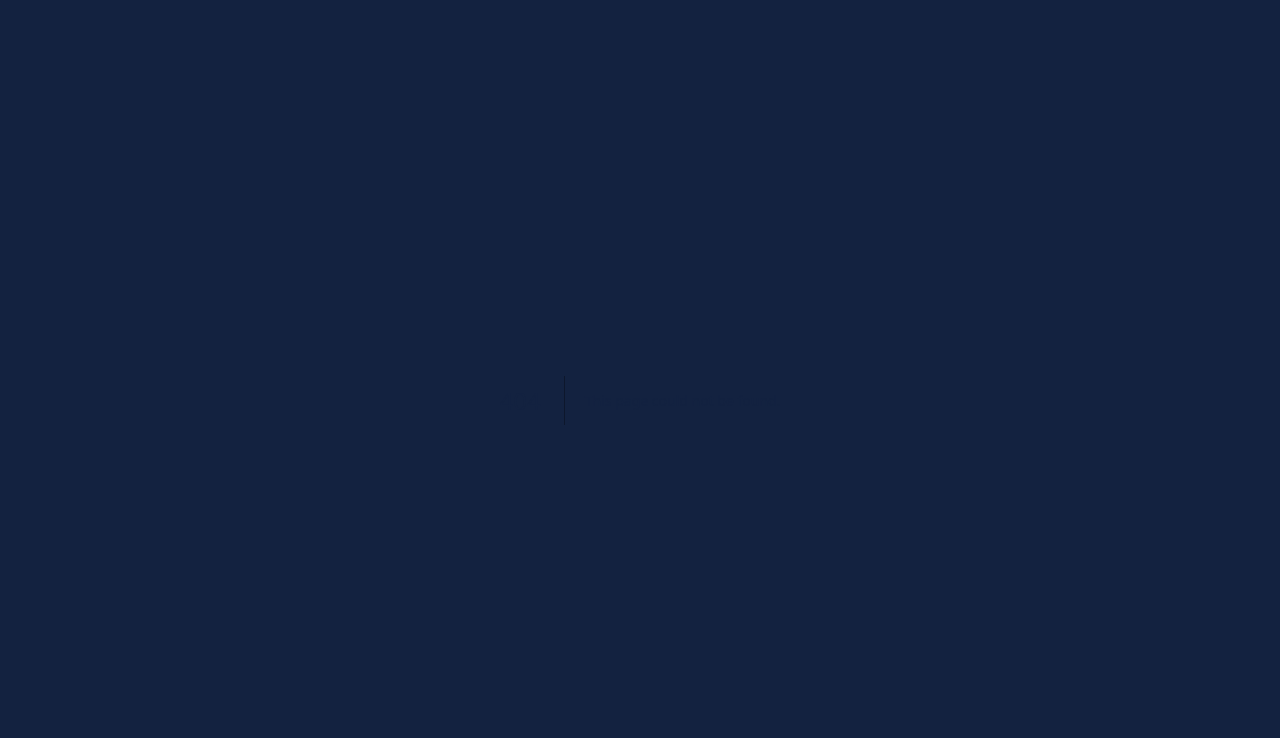
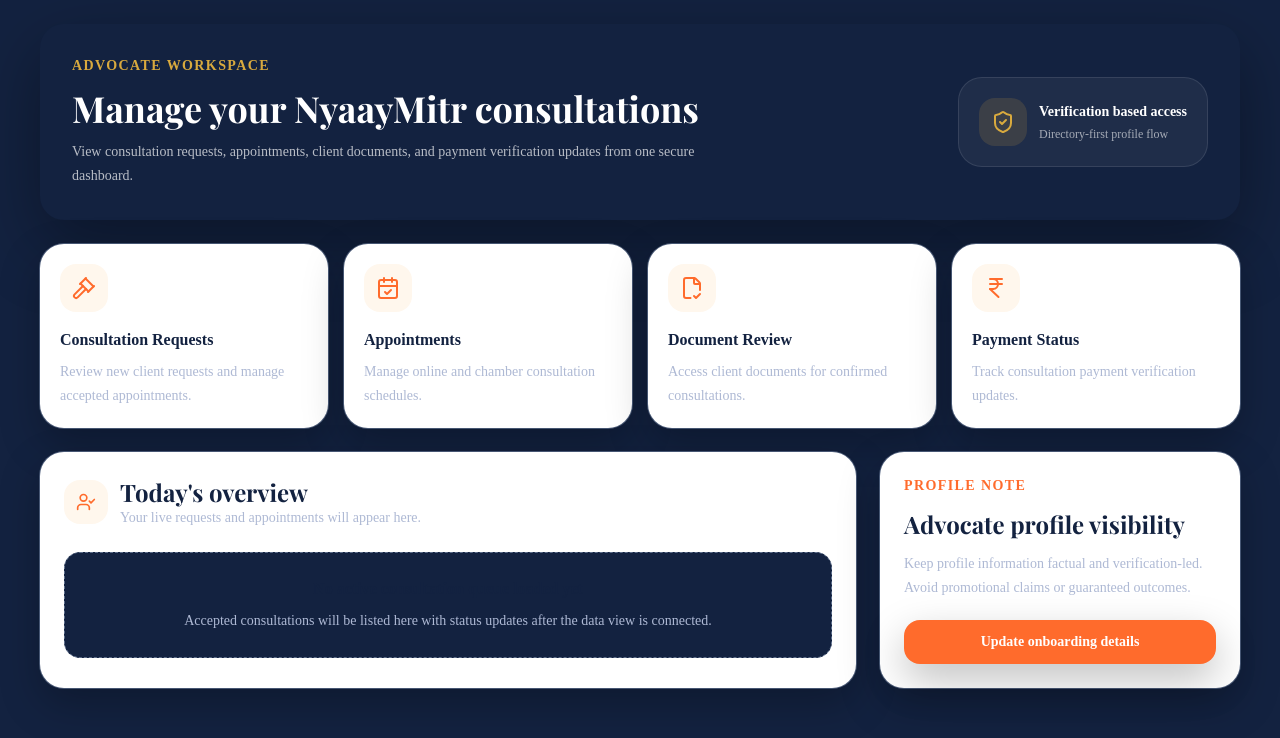
Before and after one commit to priestly-ops/Nayam, a Next.js app in the folder nyaaymitr/: page /advocate/dashboard in a window 1280 px wide. Before the commit this address had no page. Shown: the top 738 px of the page. Built offline with nearby package versions, Linux system fonts and the light colour scheme; a web font is replaced by a local one.

Commit message:
Add advocate dashboard landing page

```diff
--- /dev/null
+++ b/nyaaymitr/app/(dashboard)/advocate/dashboard/page.tsx
@@ -0,0 +1,107 @@
+import Link from 'next/link';
+import { CalendarCheck, FileCheck2, Gavel, IndianRupee, ShieldCheck, UserCheck } from 'lucide-react';
+
+const advocateActions = [
+  {
+    title: 'Consultation Requests',
+    description: 'Review new client requests and manage accepted appointments.',
+    href: '/advocate/requests',
+    icon: Gavel,
+  },
+  {
+    title: 'Appointments',
+    description: 'Manage online and chamber consultation schedules.',
+    href: '/advocate/appointments',
+    icon: CalendarCheck,
+  },
+  {
+    title: 'Document Review',
+    description: 'Access client documents for confirmed consultations.',
+    href: '/advocate/documents',
+    icon: FileCheck2,
+  },
+  {
+    title: 'Payment Status',
+    description: 'Track consultation payment verification updates.',
+    href: '/advocate/payments',
+    icon: IndianRupee,
+  },
+];
+
+export default function AdvocateDashboardPage() {
+  return (
+    <main className="min-h-screen bg-nyaay-surface px-5 py-6 text-nyaay-navy md:px-10">
+      <section className="mx-auto max-w-7xl space-y-6">
+        <header className="rounded-3xl bg-nyaay-navy p-6 text-white shadow-soft md:p-8">
+          <div className="flex flex-col gap-6 md:flex-row md:items-center md:justify-between">
+            <div>
+              <p className="text-sm font-semibold uppercase tracking-widest text-nyaay-gold">Advocate Workspace</p>
+              <h1 className="mt-3 font-display text-4xl font-bold">Manage your NyaayMitr consultations</h1>
+              <p className="mt-3 max-w-2xl text-sm leading-6 text-white/70">
+                View consultation requests, appointments, client documents, and payment verification updates from one secure dashboard.
+              </p>
+            </div>
+            <div className="rounded-3xl border border-white/10 bg-white/5 p-5">
+              <div className="flex items-center gap-3">
+                <div className="flex h-12 w-12 items-center justify-center rounded-2xl bg-nyaay-gold/15 text-nyaay-gold">
+                  <ShieldCheck className="h-6 w-6" />
+                </div>
+                <div>
+                  <p className="text-sm font-bold">Verification based access</p>
+                  <p className="mt-1 text-xs text-white/60">Directory-first profile flow</p>
+                </div>
+              </div>
+            </div>
+          </div>
+        </header>
+
+        <div className="grid gap-4 md:grid-cols-2 xl:grid-cols-4">
+          {advocateActions.map((action) => {
+            const Icon = action.icon;
+            return (
+              <Link key={action.title} href={action.href} className="rounded-3xl bg-white p-5 shadow-card ring-1 ring-nyaay-border/70 transition-all hover:-translate-y-1 hover:shadow-soft">
+                <div className="mb-4 flex h-12 w-12 items-center justify-center rounded-2xl bg-orange-50 text-nyaay-saffron">
+                  <Icon className="h-6 w-6" />
+                </div>
+                <p className="font-bold">{action.title}</p>
+                <p className="mt-2 text-sm leading-6 text-nyaay-muted">{action.description}</p>
+              </Link>
+            );
+          })}
+        </div>
+
+        <div className="grid gap-6 lg:grid-cols-[1fr_360px]">
+          <section className="rounded-3xl bg-white p-6 shadow-card ring-1 ring-nyaay-border/70">
+            <div className="flex items-center gap-3">
+              <div className="flex h-11 w-11 items-center justify-center rounded-2xl bg-orange-50 text-nyaay-saffron">
+                <UserCheck className="h-5 w-5" />
+              </div>
+              <div>
+                <h2 className="font-display text-2xl font-bold">Today&apos;s overview</h2>
+                <p className="text-sm text-nyaay-muted">Your live requests and appointments will appear here.</p>
+              </div>
+            </div>
+
+            <div className="mt-6 rounded-2xl border border-dashed border-nyaay-border bg-nyaay-surface p-6 text-center">
+              <p className="font-bold">No active consultation queue loaded yet</p>
+              <p className="mx-auto mt-2 max-w-xl text-sm leading-6 text-nyaay-muted">
+                Accepted consultations will be listed here with status updates after the data view is connected.
+              </p>
+            </div>
+          </section>
+
+          <aside className="rounded-3xl bg-white p-6 shadow-card ring-1 ring-nyaay-border/70">
+            <p className="text-sm font-semibold uppercase tracking-widest text-nyaay-saffron">Profile note</p>
+            <h2 className="mt-3 font-display text-2xl font-bold">Advocate profile visibility</h2>
+            <p className="mt-3 text-sm leading-6 text-nyaay-muted">
+              Keep profile information factual and verification-led. Avoid promotional claims or guaranteed outcomes.
+            </p>
+            <Link href="/register?role=advocate" className="mt-5 block rounded-2xl bg-nyaay-saffron px-4 py-3 text-center text-sm font-bold text-white shadow-card">
+              Update onboarding details
+            </Link>
+          </aside>
+        </div>
+      </section>
+    </main>
+  );
+}
```
